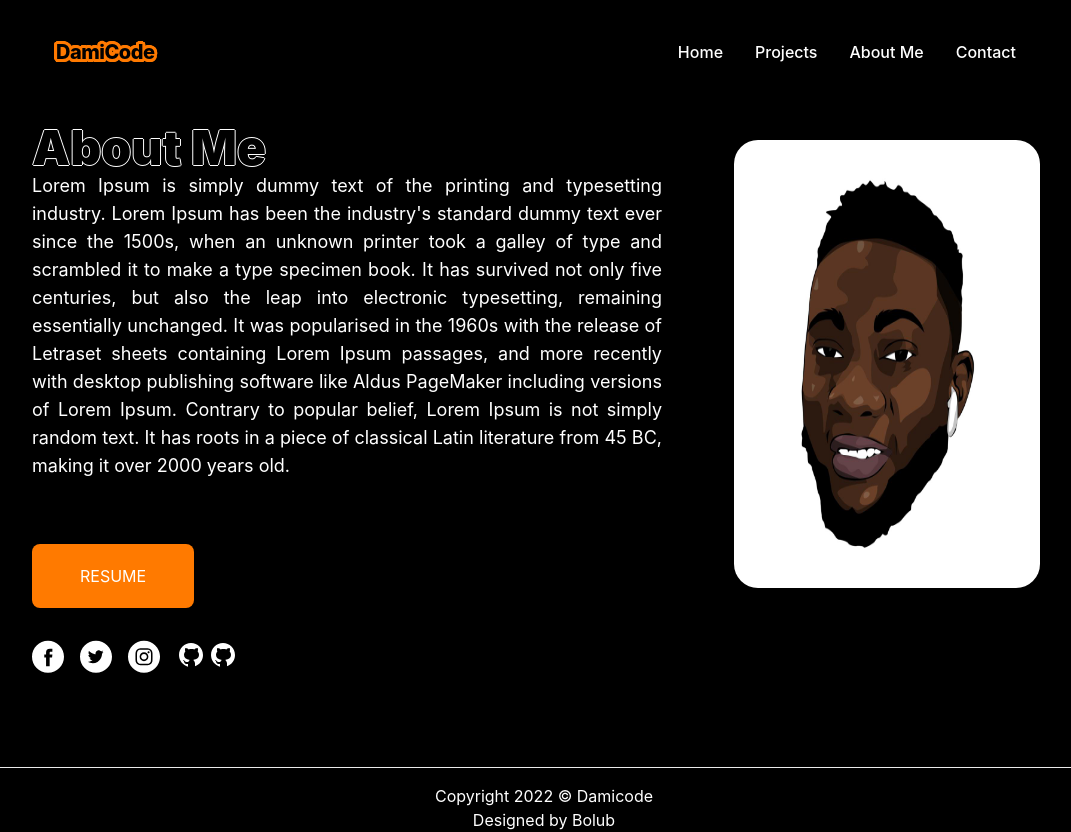
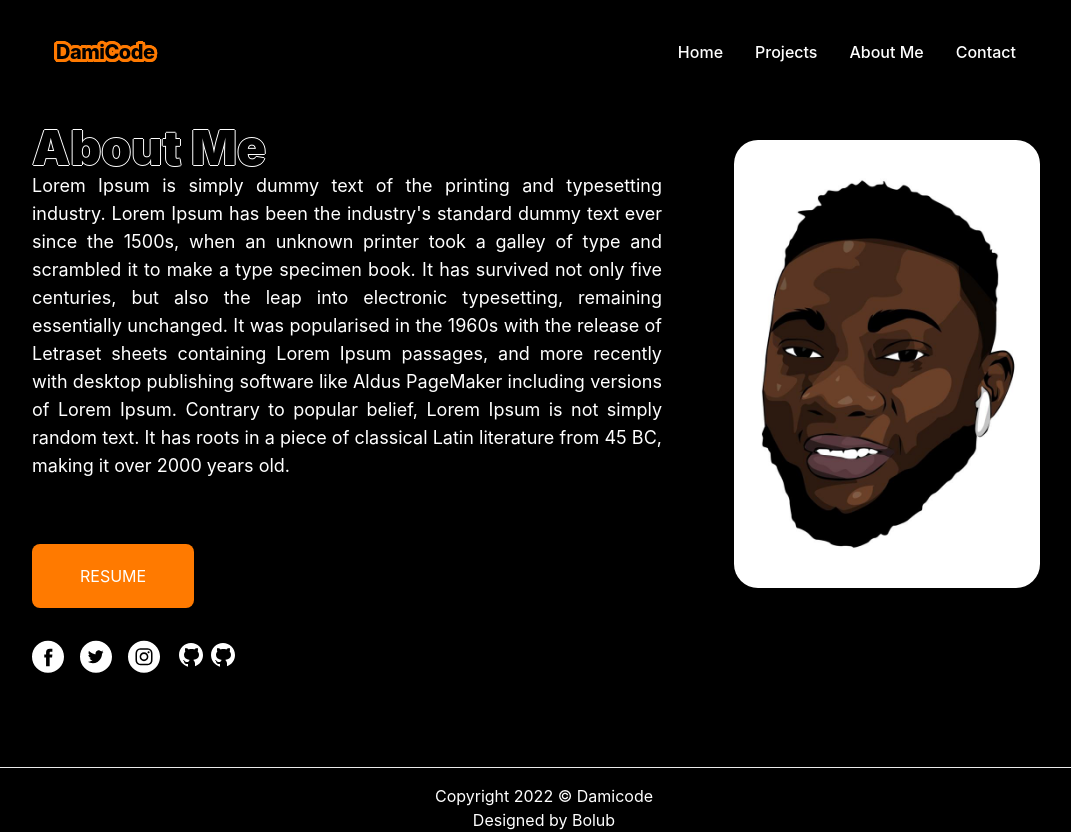
Before and after one commit to DamiCode18/portfolio, a Next.js app: page /about in a window 1280 px wide. Shown: the whole page, without its empty margins (96-1167 px from the left). Built offline with nearby package versions, Linux system fonts and the light colour scheme.

Commit message:
picture fit

```diff
--- a/pages/about.tsx
+++ b/pages/about.tsx
@@ -60,7 +60,7 @@
         </div>
         <div className="rounded p-4 hidden xl:block">
           <Image
-            className="rounded-3xl"
+            className="rounded-3xl object-cover"
             src={avatar}
             alt="Landscape picture"
             width={336}
--- a/pages/homepage.tsx
+++ b/pages/homepage.tsx
@@ -59,7 +59,7 @@
         </div>
         <div className="rounded p-4 hidden md:block lg:block">
           <Image
-            className="rounded-3xl"
+            className="rounded-3xl object-cover"
             src={avatar}
             alt="Landscape picture"
             width={336}
```
